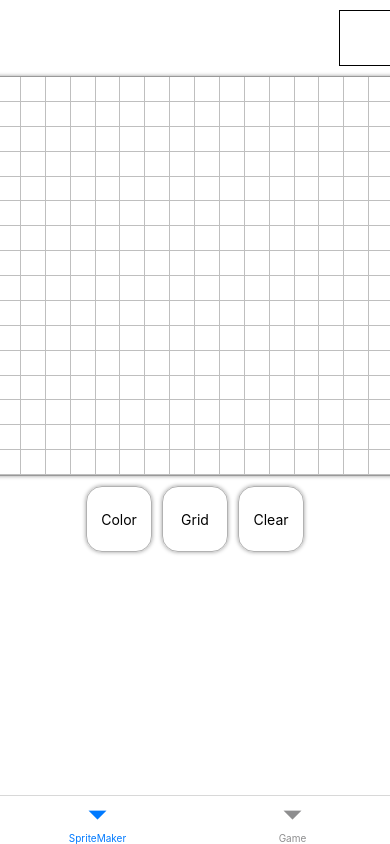
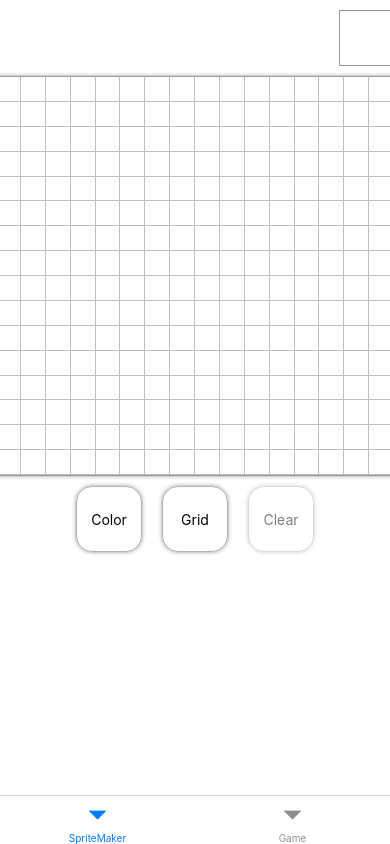
Before and after one commit to seanburman/react-native-game-client, a React Native app: screen /SpriteMaker in a window 390 px wide. Built offline with nearby package versions, Linux system fonts and the light colour scheme.

Commit message:
Added clear canvas button functionality with confirmation modal

```diff
--- a/src/components/Buttons/index.tsx
+++ b/src/components/Buttons/index.tsx
@@ -1,9 +1,9 @@
-import { Pressable } from "react-native"
+import { Pressable, StyleSheet, View } from "react-native"
 interface Props {
-    sx?: StyleSheet
     onPress?: () => void
+    disabled?: boolean
 }
-export const ShadowButtonSmall: React.FC<React.PropsWithChildren<Props>>= ({children, sx, onPress}) => {
+export const ShadowButtonSmall: React.FC<React.PropsWithChildren<Props>>= ({children, onPress, disabled}) => {
     function handlePress() {
         if(onPress) {
             onPress()
@@ -13,11 +13,28 @@ export const ShadowButtonSmall: React.FC<React.PropsWithChildren<Props>>= ({chil
     return (
         <Pressable
             onPress={handlePress}
-            style={{
+            style={[styles.wrapper, {opacity: disabled ? 0.5 : 1}]}
+            disabled={disabled}>
+            <View
+                style={styles.content}>
+                {children}
+            </View>
+        </Pressable>
+    )
+}
+
+const styles = StyleSheet.create({
+    wrapper: {
         justifyContent: 'center',
         alignItems: 'center',
+        width: 86,
+        height: 86,
+     },
+    content: {
         width: 66,
         height: 66,
+        justifyContent: 'center',
+        alignItems: 'center',
         overflow: 'hidden',
         padding: 5,
         borderWidth: 1,
@@ -25,10 +42,6 @@ export const ShadowButtonSmall: React.FC<React.PropsWithChildren<Props>>= ({chil
         shadowColor: 'rgba(0,0,0,0.4)',
         shadowRadius: 4,
         shadowOpacity: 1,
-            borderRadius: 16,
-            ...sx
-        }}>
-            {children}
-        </Pressable>
-    )
+        borderRadius: 16
     }
+})
--- a/src/components/Canvas/context.tsx
+++ b/src/components/Canvas/context.tsx
@@ -63,7 +63,7 @@ const CanvasContext = createContext<CanvasContextState | undefined>(undefined)
 
 export function CanvasProvider({children}: React.PropsWithChildren) {
     const [canvasResolution, _setCanvasResolution] = useState<CanvasResolution>()
-    const [canvasLayout, _setCanvasLayout] = useState<LayoutRectangle>()
+    const [canvasLayout, setCanvasLayout] = useState<LayoutRectangle>()
     const [pixelDimensions, setPixelDimensions] = useState<Dimensions>()
     const [touchCoords, _setTouchCoords] = useState<TouchCoords>()
     const [pixels, setPixels] = useState<PixelProps[]>()
@@ -76,14 +76,6 @@ export function CanvasProvider({children}: React.PropsWithChildren) {
             throw new Error("CanvasResolution must be at least 4 width and 4 height")
         }
         _setCanvasResolution(resolution)
-    },[])
-
-    //
-    const setCanvasLayout = useCallback((layout: LayoutRectangle) => {
-        if(layout.height <= 0 || layout.width <= 0) {
-            throw new Error(`canvas is hidden by parent with dimensions: ${layout}`)
-        }
-        _setCanvasLayout(layout)
     },[])
 
     // TouchCoords are set by TapGesture or PanGesture wrapping the containing view
--- a/src/components/Canvas/menu.tsx
+++ b/src/components/Canvas/menu.tsx
@@ -1,31 +1,64 @@
 import { Text, View } from "react-native"
 import { ShadowButtonSmall } from "../Buttons"
 import { ColorChoice, ColorSelector } from "../ColorSelection"
-import { useState } from "react"
+import { useEffect, useState } from "react"
 import { useCanvas } from "./context"
+import { ModalEmpty } from "../Modal"
+import { ConfirmPrompt } from "../Modal/prompt"
 
 export const BottomMenu: React.FC = () => {
-    const {grid, setGrid, clearCanvas} = useCanvas()
+    const {pixels,grid, setGrid, clearCanvas} = useCanvas()
+    const [colorSelectorOpen, setColorSelectorOpen] = useState(false)
+    const [clearModalOpen, setclearModalOpen] = useState(false)
     const [color, setColor] = useState<ColorChoice>({
       HEX: 'FFFFFF', RGBA: {r: 0, g: 0, b:0 ,a: 0, string: ""}
     })
+
+    function handleClear() {
+        setclearModalOpen(true)
+    }
+    function handleConfirm(confirmed: boolean) {
+        setclearModalOpen(false)
+        if(confirmed) {
+            clearCanvas()
+        }
+    }
+
     return (
-        <View style={{flexDirection: 'row', marginTop: 10, gap: 10}}>
-            <ShadowButtonSmall>
+        <View style={{flexDirection: 'row'}}>
+            <ShadowButtonSmall
+                onPress={() => setColorSelectorOpen(!colorSelectorOpen)}>
+                <>
                     <ColorSelector
+                        open={colorSelectorOpen}
+                        close={() => setColorSelectorOpen(false)}
                         color={color?.HEX || "transparent"}
                         onChange={setColor}
                     />
                     <Text style={{position: 'absolute'}}>Color</Text>
+                </>
             </ShadowButtonSmall>
+
             <ShadowButtonSmall
                 onPress={() => setGrid(!grid)}>
                 <Text>Grid</Text>
             </ShadowButtonSmall>
+
+            <ModalEmpty
+                open={clearModalOpen}
+                close={() => setclearModalOpen(false)}>
+                    <ConfirmPrompt
+                        message={"Are you sure you want to clear the canvas?"}
+                        onChange={handleConfirm}
+                    />
+            </ModalEmpty>
             <ShadowButtonSmall
-            onPress={clearCanvas}>
+                onPress={handleClear}
+                // If no pixels have color, then canvas is already clear
+                disabled={!pixels?.find(p => p.color)}>
                 <Text>Clear</Text>
             </ShadowButtonSmall>
+
         {/* <Palette
             colors={palette}
             onPress={handlePaletteRemove}
--- a/src/components/Canvas/preview.tsx
+++ b/src/components/Canvas/preview.tsx
@@ -15,7 +15,7 @@ export default function CanvasPreview({width, height}: Props) {
             width: width + 2,
             height: height + 2,
             borderWidth: 1,
-            borderColor: '#000000',
+            borderColor: 'rgba(0,0,0,0.4)',
         }}>
             <View
             style={{
--- a/src/components/ColorSelection/index.tsx
+++ b/src/components/ColorSelection/index.tsx
@@ -2,7 +2,8 @@ import { LayoutRectangle, Pressable, View } from 'react-native'
 import ColorPicker from 'react-native-wheel-color-picker'
 import { useCanvas } from '../Canvas/context'
 import { Modal } from 'react-native'
-import { useState } from 'react'
+import { useEffect, useState } from 'react'
+import { ModalEmpty } from '../Modal'
 
 export type RGBA = {
     r: number,
@@ -48,14 +49,13 @@ body[0].style.overflow = "hidden"
 
 interface ColorSelectionProps {
   color: string,
-  onPress?: () => void,
+  open: boolean
+  close: () => void
   onChange?: (color: ColorChoice) => void,
 }
 
 const ColorSelector: React.FC<ColorSelectionProps> = (props: ColorSelectionProps) => {
-  const [modalLayout, setModalLayout] = useState<LayoutRectangle>()
   const {currentColor, setCurrentColor} = useCanvas()
-  const [open, setOpen] = useState(false)
 
   function handleChange(hex: string) {
     setCurrentColor(parseColorChoice(hex))
@@ -63,54 +63,18 @@ const ColorSelector: React.FC<ColorSelectionProps> = (props: ColorSelectionProps
     props.onChange(parseColorChoice(hex))
   }
 
-  function handlePress() {
-    if (props.onPress) {
-      props.onPress()
-    }
-  }
-
   return (
     <>
-    <Pressable
+      <View
         style={{
           width: '100%',
-        height: '100%'
-      }}
-      onPress={handlePress}>
-      <Pressable
-        style={{
-          flex: 1,
+          height: '100%',
           borderRadius: 12,
           backgroundColor: currentColor?.HEX,
-        }}
-        onPress={() => setOpen(!open)}/>
-    </Pressable>
-      {
-            open &&
-            <Modal
-              onLayout={(e) => setModalLayout(e.nativeEvent.layout)}
-              visible={open}
-              transparent
-              onRequestClose={() => setOpen(false)}
-              style={{
-              flex: 1,
-              padding: 10,
-              borderRadius: 10,
-              marginTop: 0}}>
-                { modalLayout &&
-                  <Pressable
-                    style={{
-                      flex: 1,
-                      backgroundColor: 'rgba(0,0,0,0.2)'
-                    }}
-                    onPressOut={() => {}}
-                    onPress={() => setOpen(false)}>
-                      <Pressable
-                        style={{
-                          position: 'absolute',
-                          top: modalLayout.height/2-150,
-                          left: modalLayout.width/2-125,
-                        }}>
+        }}/>
+      <ModalEmpty
+        open={props.open}
+        close={props.close}>
         <View
           style={{
             width: 250,
@@ -132,10 +96,7 @@ const ColorSelector: React.FC<ColorSelectionProps> = (props: ColorSelectionProps
               palette={["#FFFFFF"]}
               swatches/>
         </View>
-                      </Pressable>
-                  </Pressable>}
-            </Modal>
-      }
+      </ModalEmpty>
     </>
   )
 }
--- /dev/null
+++ b/src/components/Modal/index.tsx
@@ -0,0 +1,41 @@
+import { useEffect, useState } from "react"
+import { LayoutRectangle, Modal, Pressable } from "react-native"
+
+interface Props {
+    open: boolean
+    close: () => void
+}
+
+export const ModalEmpty: React.FC<React.PropsWithChildren<Props>> = ({children, open, close}) => {
+    const [modalLayout, setModalLayout] = useState<LayoutRectangle>()
+
+    return (
+        <>
+            {
+                open &&
+                <Modal
+                    visible={open}
+                    transparent
+                    onRequestClose={close}
+                    style={{
+                    flex: 1,
+                    padding: 10,
+                    borderRadius: 10,
+                    marginTop: 0}}>
+                        <Pressable
+                        style={{
+                        flex: 1,
+                        justifyContent: 'center',
+                        alignItems: 'center',
+                        backgroundColor: 'rgba(0,0,0,0.4)'}}
+                        onPressOut={() => {}}
+                        onPress={close}>
+                            <Pressable>
+                                {children}
+                            </Pressable>
+                        </Pressable>
+                </Modal>
+            }
+        </>
+    )
+}
--- /dev/null
+++ b/src/components/Modal/prompt.tsx
@@ -0,0 +1,55 @@
+import { Pressable, StyleSheet, Text, View } from "react-native"
+
+interface ConfirmProps {
+    message: string
+    onChange: (yes: boolean) => void
+}
+export const ConfirmPrompt: React.FC<ConfirmProps> = ({onChange, message}) => {
+
+    return (
+        <View style={styles.container}>
+            <View style={styles.messageWrapper}>
+                <Text>{message}</Text>
+            </View>
+            <View style={styles.buttonWrapper}>
+                <Pressable
+                    onPress={() => onChange(true)}
+                    style={styles.button}>
+                        <Text>Yes</Text>
+                </Pressable>
+                <Pressable
+                    onPress={() => onChange(false)}
+                    style={styles.button}>
+                        <Text>No</Text>
+                </Pressable>
+            </View>
+        </View>
+    )
+}
+
+const styles = StyleSheet.create({
+    container: {
+        flexDirection: 'column',
+        justifyContent: 'center',
+        alignItems: 'center',
+        padding: 40,
+        backgroundColor: 'white',
+        borderRadius: 10,
+    },
+    messageWrapper: {
+        marginBottom: 20
+    },
+    buttonWrapper: {
+        flexDirection: 'row',
+        gap: 20,
+    },
+    button: {
+        justifyContent: 'center',
+        alignItems: 'center',
+        width: 100,
+        height: 40,
+        borderWidth: 1,
+        borderColor: 'rgba(0,0,0,0.4)',
+        borderRadius: 10,
+    }
+})
```
Lines whose indentation alone changed are shown as unchanged.
